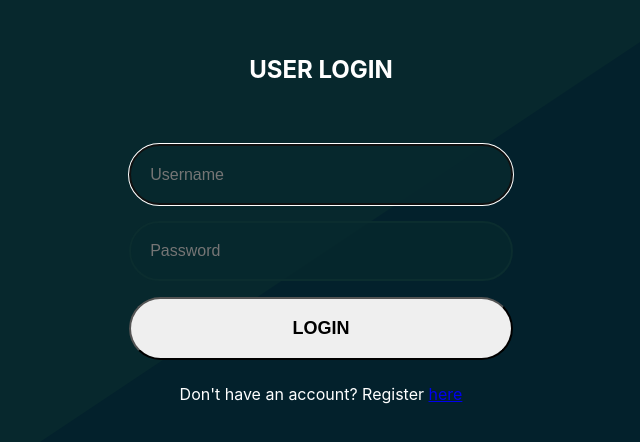
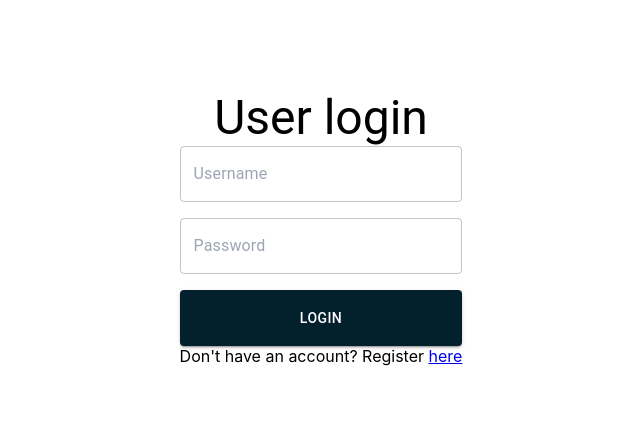
Before and after one commit to sharik1040/login-register-logout-forms, a React (Create React App) app: page / in a window 1280 px wide. Shown: the part 172-614 px from the top of the page, without its empty margins (319-959 px from the left). Built offline with nearby package versions, Linux system fonts and the light colour scheme.

Commit message:
Added MaterialUIForm

```diff
--- a/package.json
+++ b/package.json
@@ -3,6 +3,9 @@
   "version": "0.1.0",
   "private": true,
   "dependencies": {
+    "@emotion/react": "^11.10.6",
+    "@emotion/styled": "^11.10.6",
+    "@mui/material": "^5.11.13",
     "@testing-library/jest-dom": "^5.16.5",
     "@testing-library/react": "^13.4.0",
     "@testing-library/user-event": "^13.5.0",
--- a/src/App.js
+++ b/src/App.js
@@ -1,9 +1,11 @@
-import { VanillaLoginFormExample } from "./components/VanillaLoginForm/VanillaLoginFormExample";
+import { MaterialUIFormExample } from "./components/MaterialUIForm/MaterialUIFormExample";
+// import { VanillaLoginFormExample } from "./components/VanillaLoginForm/VanillaLoginFormExample";
 
 function App() {
   return (
     <main className="App">
-      <VanillaLoginFormExample />
+      <MaterialUIFormExample />
+      {/* <VanillaLoginFormExample /> */}
     </main>
   );
 }
--- /dev/null
+++ b/src/components/MaterialUIForm/MaterialUIForm.style.js
@@ -0,0 +1,7 @@
+export const materialUIForm = {
+  loginForm: {
+    display: 'flex',
+    flexDirection: 'column',
+    color: "primary.contrastText"
+  }
+}
--- /dev/null
+++ b/src/components/MaterialUIForm/MaterialUIFormExample.js
@@ -0,0 +1,13 @@
+import { ThemeProvider } from '@mui/material/styles';
+import { MaterialUIForm } from "./index";
+import theme from './theme';
+
+export const MaterialUIFormExample = () => {
+    return (
+        <ThemeProvider theme={theme}>
+            <section className="form-usage">
+                <MaterialUIForm />
+            </section>
+        </ThemeProvider>
+    )
+}
--- /dev/null
+++ b/src/components/MaterialUIForm/index.js
@@ -0,0 +1,109 @@
+import React, { useRef, useState, useEffect, useContext } from "react";
+import AuthContext from "../../context/AuthProvider";
+import { Button, Box, Typography, TextField, Divider } from '@mui/material';
+import { materialUIForm } from "./MaterialUIForm.style";
+
+export const MaterialUIForm = () => {
+    const {auth, setAuth } = useContext(AuthContext);
+    const userRef = useRef();
+    const errRef = useRef();
+
+    const [username, setUsername] = useState("");
+    const [password, setPassword] = useState("");
+    const [errMsg, setErrMsg] = useState("");
+    const [success, setSuccess] = useState(false);
+
+    useEffect(() => {
+        userRef.current.focus();
+    }, [])
+
+    useEffect(() => {
+        setErrMsg("");
+    }, [username, password])
+
+    const handleSubmit = async (e) => {
+        e.preventDefault();
+        if(!errMsg) setAuth({username, password});
+        setUsername("");
+        setPassword("");
+        setSuccess(!success);console.log("hello");
+    }
+
+    return (
+        <Box
+            display="flex"
+            justifyContent="center"
+            alignItems="center"
+            flexDirection="column"
+            minHeight="100vh"
+        >
+            <Box>
+                <Typography variant="h3" className="login-container__title">User login</Typography>
+            </Box>
+            <Box>
+                {
+                    success ? (
+                        <Box>
+                            <Typography variant="h2">Welcome back, {auth.username.toUpperCase()}.</Typography>
+                            <Divider/>
+                            <Typography variant="h3">I hope you are doing well and are safe.</Typography>
+                        </Box>
+                    ) : (
+                        <Box className="login-form-wrapper">
+                            <form onSubmit={handleSubmit}>
+                                <Box
+                                    sx={{
+                                        ...materialUIForm.loginForm
+                                    }}>
+                                    <Box ref={errRef} arial-live="assertive" className="login-form__err-msg">
+                                        {errMsg}
+                                    </Box>
+
+                                    <TextField
+                                        type="text"
+                                        id="username"
+                                        ref={userRef}
+                                        autoComplete="off"
+                                        onChange={(e) => setUsername(e.target.value)}
+                                        value={username}
+                                        required
+                                        placeholder="Username"
+                                        className="login-form__input"
+                                        sx={{
+                                            mb: 2
+                                        }}
+                                    />
+
+                                    <TextField
+                                        type="password"
+                                        id="password"
+                                        onChange={(e) => setPassword(e.target.value)}
+                                        value={password}
+                                        required
+                                        placeholder="Password"
+                                        className="login-form__input"
+                                        sx={{
+                                            mb: 2
+                                        }}
+                                    />
+
+                                    <Button
+                                        type="submit"
+                                        variant="contained"
+                                        color="primary"
+                                        sx={{
+                                            py: 2
+                                        }}
+                                    >
+                                        Login
+                                    </Button>
+                                </Box>
+                            </form>
+                            <Box>Don't have an account? Register <a href="#">here</a></Box>
+                        </Box>
+                    )
+                }
+            </Box>
+        </Box>
+    )
+}
--- /dev/null
+++ b/src/components/MaterialUIForm/theme.js
@@ -0,0 +1,19 @@
+import { createTheme } from "@mui/material/styles";
+
+const theme = createTheme({
+  palette: {
+    background: {
+      default: '#07282D',
+    },
+    primary: {
+      contrastText: '#ffffff',
+      main: '#03212C'
+    },
+    text: {
+      primary: '#172b4d',
+      secondary: '#6b778c'
+    }
+  }
+});
+
+export default theme;
```
Also changed, not shown: 1 other file (tests, documents, lock files or other folders).
